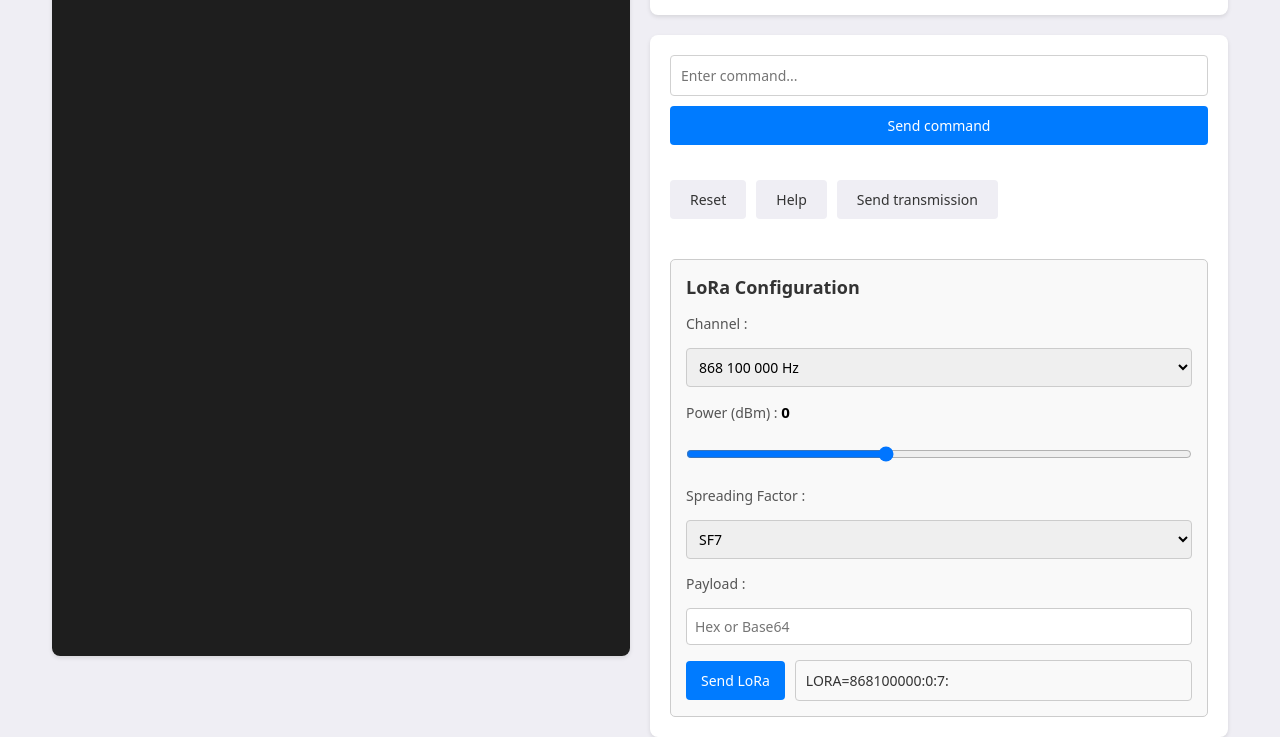
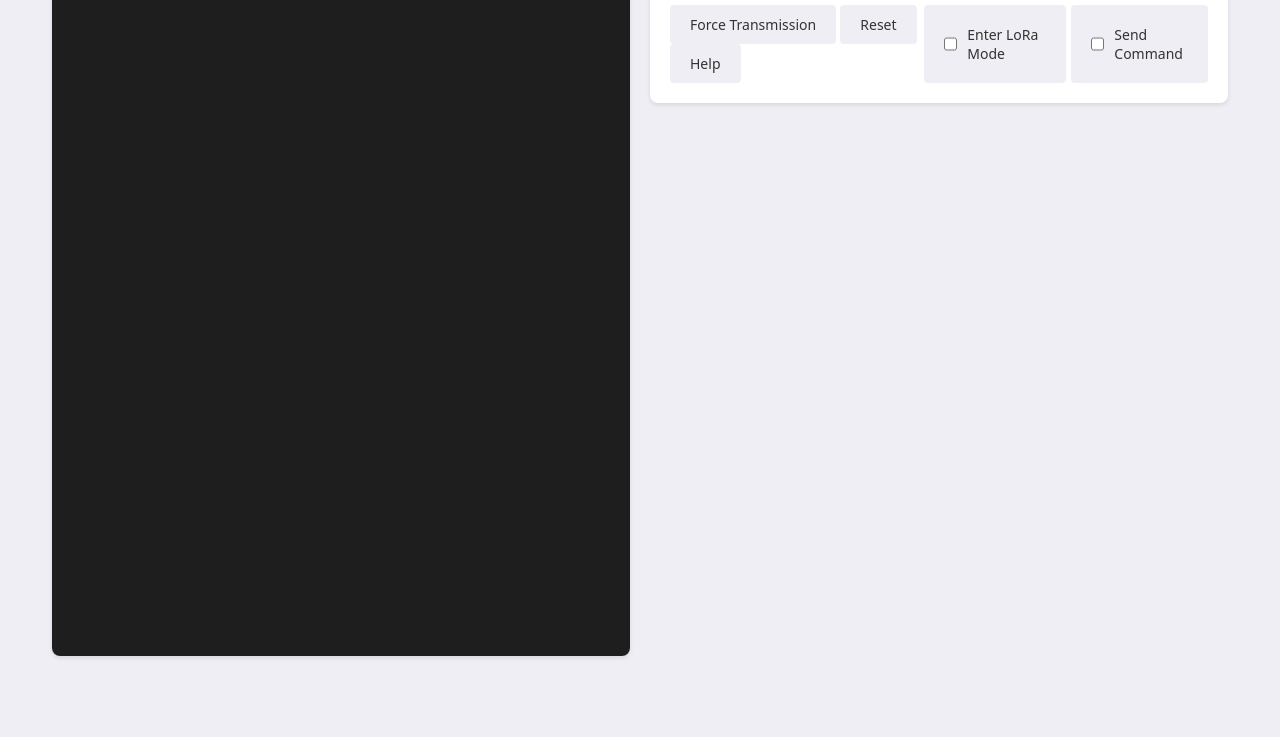
Before and after one commit to SylvainMontagny/stm32wl-serial-webApp, a website with bundled scripts: page src/index.html in a window 1280 px wide. Shown: the part 104-841 px from the top of the page. After the commit the page ends 800 px from the top, so only its background shows below. Built offline with nearby package versions, Linux system fonts and the light colour scheme; a web font is replaced by a local one.

Commit message:
FEAT : new panels + hidden

```diff
--- a/src/css/styles.css
+++ b/src/css/styles.css
@@ -138,14 +138,17 @@ body {
 }
 
 
-.connection-section {
+.action-buttons {
   background-color: white;
   padding: 20px;
   border-radius: 8px;
   box-shadow: 0 2px 4px rgba(0, 0, 0, 0.1);
+  display: flex;
+  flex-direction: column;
+  gap: 20px;
 }
 
-.commands-section {
+.commands-section{
   background-color: white;
   padding: 20px;
   border-radius: 8px;
@@ -156,7 +159,8 @@ body {
   flex: 1;
 }
 
-.input-container {
+.input-container,
+.input-container-cmd {
   display: flex;
   gap: 10px;
 }
@@ -198,22 +202,50 @@ body {
   opacity: 0.9;
 }
 
-.toggle-container {
+.toggle-container,
+.toggle-container-cmd {
   display: flex;
   align-items: center;
   gap: 10px;
 }
 
-.toggle-container input[type="checkbox"] {
+.toggle-container input[type="checkbox"],
+.toggle-container-cmd input[type="checkbox"] {
   width: 18px;
   height: 18px;
   cursor: pointer;
 }
 
-.toggle-btn {
+.toggle-btn,
+.toggle-btn-cmd {
   font-size: 14px;
   color: var(--text-color);
   cursor: pointer;
+}
+
+
+.toggle-container-cmd{
+  padding: 10px 20px;
+  border: none;
+  border-radius: 4px;
+  cursor: pointer;
+  font-size: 14px;
+  transition: background-color 0.3s;
+  background-color: var(--gray-color);
+  color: var(--text-color);
+}
+.toggle-btn-cmd:hover {
+  opacity: 0.9;
+}
+
+.hidden-buttons {
+  display: flex;
+  gap: 5px;
+}
+
+.buttons-section {
+  display: flex;
+  justify-content: space-between;
 }
 
 /* Classes pour les couleurs ANSI */
@@ -286,7 +318,6 @@ body {
 
 /* LoRa Configuration Section */
 .lora-configuration {
-  margin-top: 20px;
   padding: 15px;
   border: 1px solid #ccc;
   border-radius: 5px;
@@ -305,7 +336,17 @@ body {
   flex-direction: column;
 }
 
-.input-container label {
+.input-container-cmd {
+  display: flex;
+  background-color: white;
+  padding: 20px;
+  border-radius: 8px;
+  box-shadow: 0 2px 4px rgba(0, 0, 0, 0.1);
+  gap: 10px;
+}
+
+.input-container label,
+.input-container-cmd label {
   font-size: 14px;
   margin-bottom: 5px;
   color: #555;
@@ -321,6 +362,16 @@ body {
   box-sizing: border-box;
 }
 
+.input-container-cmd input[type="text"] {
+  padding: 8px;
+  font-size: 14px;
+  border: 1px solid #ccc;
+  border-radius: 4px;
+  width: 100%;
+  box-sizing: border-box;
+  background-color: #f9f9f9;
+}
+
 .input-container input[type="range"] {
   padding: 8px 0;
   font-size: 14px;
@@ -334,7 +385,8 @@ body {
   width: 100%;
 }
 
-.input-container span {
+.input-container span,
+.input-container-cmd span {
   margin-top: 5px;
   font-size: 12px;
   color: #666;
@@ -479,3 +531,7 @@ body {
     opacity: 0;
   }
 }
+
+.hidden {
+  display: none;
+}
--- a/src/index.html
+++ b/src/index.html
@@ -22,32 +22,55 @@
       </div>
 
       <div class="commands-container">
+        <div class="action-buttons">
           <div class="connection-section">
             <button class="btn primary" id="connect-to-serial">
               Connect with Serial Device
             </button>
           </div>
 
-        <div class="commands-section">
-          <div class="input-container">
+          <div class="buttons-section">
+            <div class="common-commands">
+              <button class="btn secondary" id="transmission">
+                Force Transmission
+              </button>
+              <button class="btn secondary" id="reset-device">Reset</button>
+              <button class="btn secondary" id="help">Help</button>
+            </div>
+
+            <div class="hidden-buttons">
+              <div class="toggle-container-cmd">
+                <input type="checkbox" id="enter-lora-mode" />
+                <label
+                  for="enter-lora-mode"
+                  class="toggle-btn-cmd"
+                  id="enter-lora-mode-label"
+                  >Enter LoRa Mode</label
+                >
+              </div>
+
+              <div class="toggle-container-cmd">
+                <input type="checkbox" id="enter-send-command" />
+                <label for="enter-send-command" class="toggle-btn-cmd"
+                  >Send Command</label
+                >
+              </div>
+            </div>
+          </div>
+        </div>
+
+        <div class="input-container-cmd hidden">
           <input
             type="text"
             id="command-input"
             placeholder="Enter command..."
           />
-            <button class="btn primary" id="send-command">Send command</button>
+          <button class="btn primary" id="send-command">Send</button>
         </div>
 
-          <div class="action-buttons">
-            <button class="btn secondary" id="reset-device">Reset</button>
-            <button class="btn secondary" id="help">Help</button>
-            <button class="btn secondary" id="transmission">
-              Send transmission
-            </button>
-          </div>
-
+        <div class="commands-section hidden">
           <div class="lora-configuration">
-            <h3>LoRa Configuration</h3>
+            <h3>LoRa Transmission</h3>
             <div class="input-container">
               <label for="lora-channel">Channel : </label>
               <select id="lora-channel">
@@ -87,6 +110,7 @@
                 type="text"
                 id="lora-payload"
                 placeholder="Hex or Base64"
+                value="01020304"
               />
             </div>
 
@@ -98,7 +122,7 @@
                 type="text"
                 id="lora-command-preview"
                 class="command-preview"
-                value="LORA=868100000:0:7:"
+                value="LORA=868100000:0:7:01020304"
               />
             </div>
           </div>
--- a/src/js/main.js
+++ b/src/js/main.js
@@ -86,3 +86,26 @@ document
       alert("Please enter a valid LoRa command.");
     }
   });
+
+// Toggle visibility of panels
+const inputContainer = document.querySelector(".input-container-cmd");
+const loraTransmissionPanel = document.querySelector(".commands-section");
+
+document.getElementById("enter-send-command").addEventListener("click", () => {
+  inputContainer.classList.toggle("hidden");
+});
+
+document
+  .getElementById("enter-lora-mode")
+  .addEventListener("click", async () => {
+    const loraModeCheckbox = document.getElementById("enter-lora-mode");
+    const loraModeLabel = document.getElementById("enter-lora-mode-label");
+    if (!loraModeCheckbox.checked) {
+      await serialScaleController.writeToPort("r");
+      loraModeLabel.textContent = "Enter LoRa Mode";
+    } else {
+      await serialScaleController.writeToPort("lora");
+      loraModeLabel.textContent = "Exit LoRa Mode";
+    }
+    loraTransmissionPanel.classList.toggle("hidden");
+  });
```
Lines whose indentation alone changed are shown as unchanged.
